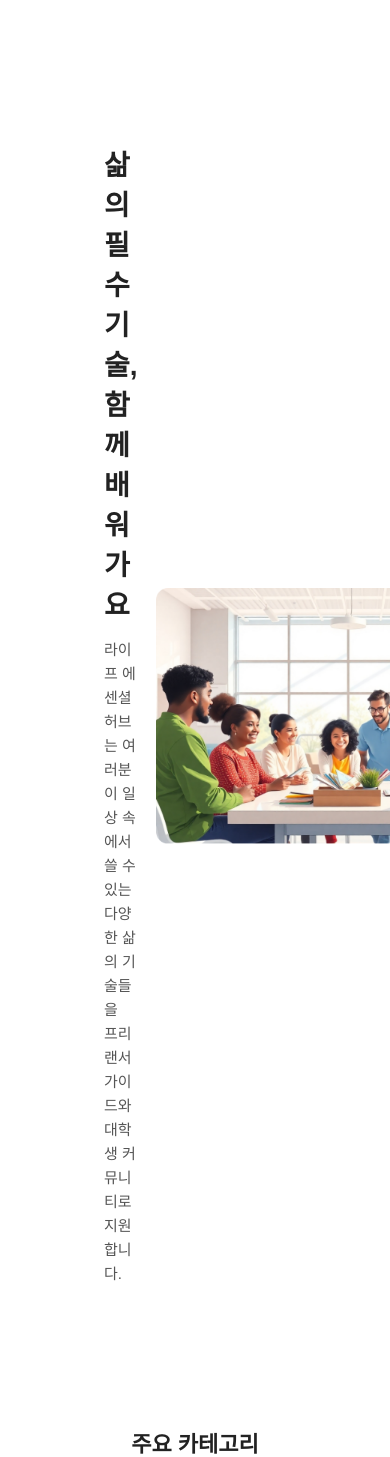
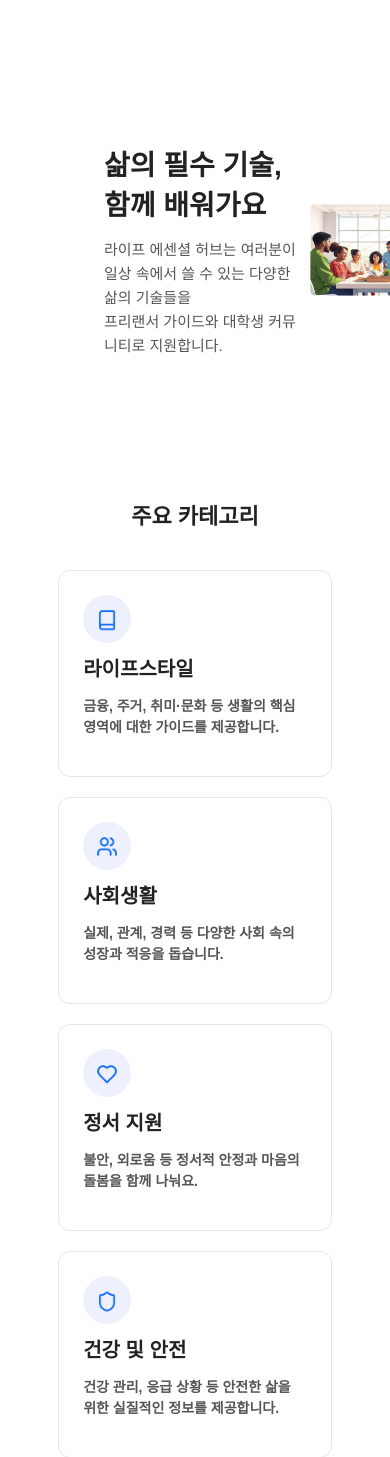
Before and after one commit to gjdbsdk/With_U, a Django app: page / in a window 390 px wide. Shown: the part 55-1512 px from the top of the page. Run offline with Django 5.2, Linux system fonts and the light colour scheme.

Commit message:
Feature - 홈페이지 hero부분 반응형 구현

```diff
--- a/frontend/static/css/home.css
+++ b/frontend/static/css/home.css
@@ -21,8 +21,14 @@ a {
   width: 80%;
 }
 
+
+.home_img{
+  min-width:150px;
+}
+
 .hero-text {
   max-width: 500px;
+  min-width: 200px;
 }
 
 .hero-text h1 {
--- a/frontend/templates/home.html
+++ b/frontend/templates/home.html
@@ -17,7 +17,7 @@
     <p>라이프 에센셜 허브는 여러분이 일상 속에서 쓸 수 있는 다양한 삶의 기술들을<br>
     프리랜서 가이드와 대학생 커뮤니티로 지원합니다.</p>
   </div>
-  <img src="{% static 'img/homeimg.png' %}" alt="홈 이미지">
+  <img src="{% static 'img/homeimg.png' %}" alt="홈 이미지" class="home_img">
 </section>
 
 <section class="categories">
```
